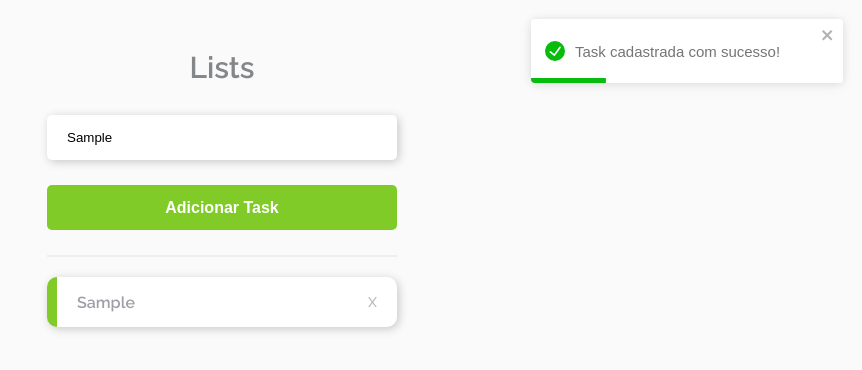
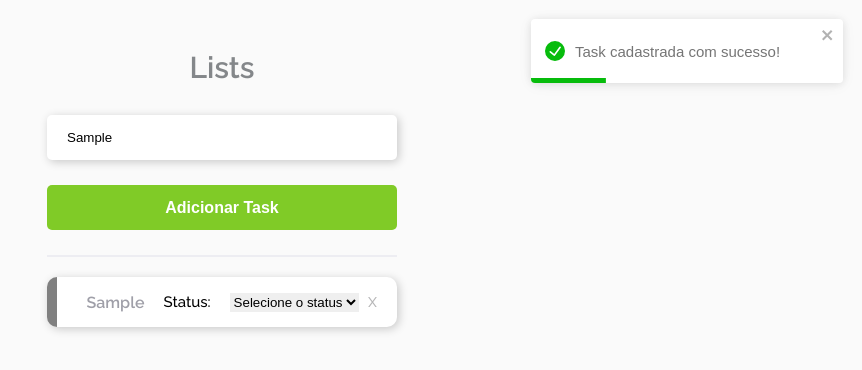
Before and after one commit to gabrielmpdev/to-do-list, a React (Create React App) app: page / in a window 1280 px wide. Both pictures are taken after typing "Sample" into the empty fields and a click on the button "Adicionar Task". Shown: the top 370 px of the page, without its empty margins (418-1280 px from the left). Built offline with nearby package versions, Linux system fonts and the light colour scheme.

Commit message:
feat(ToDoList): added new function in status task

```diff
--- a/src/App.tsx
+++ b/src/App.tsx
@@ -1,10 +1,10 @@
 import { useState } from "react";
 import TodoTask from "./components/TodoTask";
-
 import './styles/styles.css'
 import { iTask } from "./interfaces";
 import { toast, ToastContainer } from 'react-toastify';
 import "react-toastify/dist/ReactToastify.css";
+
 function App() {
 const [task , setTask] = useState <string> ("")
 const [todoList , setTodoList]  = useState<iTask[]>([])
@@ -15,13 +15,20 @@ function addTask(): void {
 		const idRandom = (num: number) => Math.floor(Math.random() * num)
 		const newTask = { id: idRandom(999999999999999) , nameTask: task }
 		setTodoList([...todoList , newTask ])
+		console.log(newTask)
+		toast.success("Task cadastrada com sucesso!")
+}
 
 	}
-	toast.success("Task cadastrada com sucesso!")
-}
+
+
+
 function deleteTask(DeleteTaskById: number) : void {
  setTodoList(todoList.filter((taskName) => taskName.id !== DeleteTaskById))
+ console.log( DeleteTaskById)
+
 }
+
 	return (
 		<div className="App">
 <ToastContainer
--- a/src/components/TodoTask.tsx
+++ b/src/components/TodoTask.tsx
@@ -1,23 +1,59 @@
-import './styles.css'
+import './styles.css';
 import { iTask } from "../interfaces";
+import React, { useState } from 'react';
 
-interface TaskProps{
+interface TaskProps {
     task: iTask,
-    deleteTask(DeleteTaskById: number) : void,
+    deleteTask(DeleteTaskById: number): void,
 }
-function TodoTask({task ,deleteTask} : TaskProps) {
 
-	return (
-		<div className="card">
-			<div>
+function TodoTask({ task, deleteTask }: TaskProps) {
+    const [borderColor, setBorderColor] = useState<string>(''); // Estado para a cor da borda
+
+    function statusTask(e: React.ChangeEvent<HTMLSelectElement>) {
+        const selectedStatus = e.target.value;
+        // Defina a cor da borda com base no status selecionado
+        switch (selectedStatus) {
+            case 'Em andamento':
+                setBorderColor('orange');
+                break;
+            case 'Bloqueada':
+                setBorderColor('red');
+                break;
+            case 'Finalizada':
+                setBorderColor('#80CB27');
+                break;
+            default:
+                setBorderColor('transparent'); // Nenhuma cor de borda
+        }
+    }
+
+    return (
+        <div className="card" style={{ borderLeftColor: borderColor }}>
+            <div className='card-content'>
                 <p>{task.nameTask}</p>
+                Status:
+                <select id="card-status" onChange={statusTask}>
+                    <option>
+                        Selecione o status
+                    </option>
+                    <option>
+                        Em andamento
+                    </option>
+                    <option>
+                        Bloqueada
+                    </option>
+                    <option>
+                        Finalizada
+                    </option>
+                </select>
             </div>
 
-            <div className="line2" >
-            <span onClick={() => deleteTask(task.id)} className="btn-card">X</span>
+            <div className="line2">
+                <span onClick={() => deleteTask(task.id)} className="btn-card">X</span>
             </div>
-		</div>
-	);
+        </div>
+    );
 }
 
 export default TodoTask;
--- a/src/components/styles.css
+++ b/src/components/styles.css
@@ -3,17 +3,18 @@
     align-items: center;
     justify-content: space-between;
     background-color: #fff;
+    height: 50px;
+    padding: 7px 20px;
+    box-shadow: 2px 2px 10px rgba(0, 0, 0, 0.2);
+    border-left: 10px solid gray;
+    border-radius: 10px;
+    margin-top: 20px;
 
-    height: 50px;
-
-    padding: 7px 20px;
-
-    box-shadow: 2px 2px 10px rgba(0, 0, 0, 0.2);
-
-    border-left: 10px solid #80CB27;
-    border-radius: 10px;
-
-    margin-top: 20px;
+}
+.card-content{
+    width: 100%;
+    display: flex;
+    justify-content: space-around;
 }
 
 .line {
```
